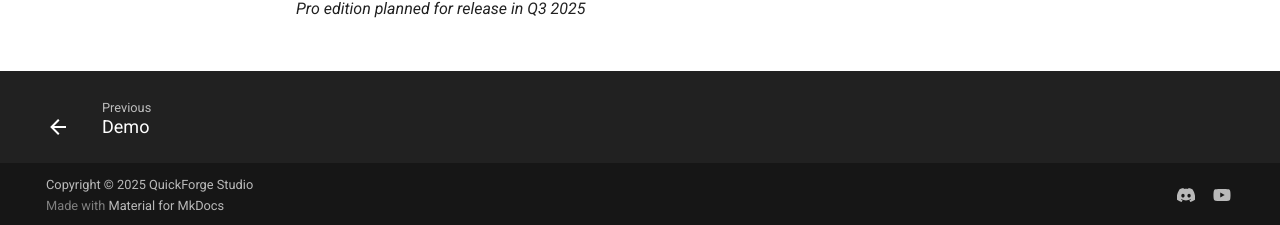
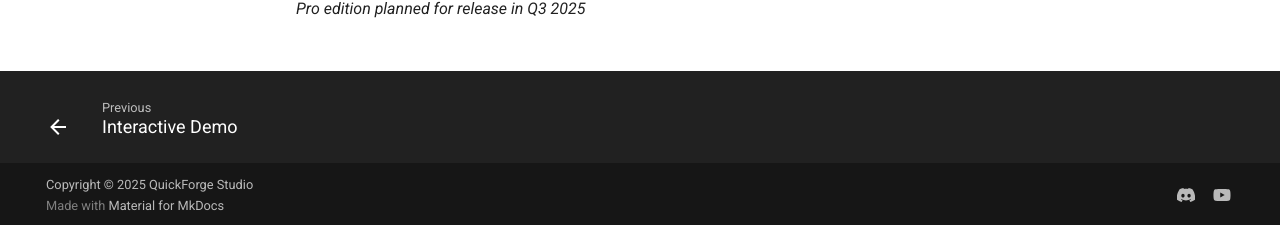
Before and after one commit to george-shilovsky/quickforge-docs, an MkDocs documentation site: the page built from docs/SaveKitPro/index.md, in a window 1280 px wide. Shown: the part 672-897 px from the top of the page. Built offline with MkDocs 1.6.1 and Material for MkDocs 9.7.7, drawn with Linux system fonts in a browser that asks for light colours; comment, search, counter and statistics services are not loaded.

Commit message:
Update mkdocs.yml

```diff
--- a/mkdocs.yml
+++ b/mkdocs.yml
@@ -66,6 +66,6 @@ nav:
         - Limitations: SaveKitLite/limitations.md
         - Comparison: SaveKitLite/comparison.md
     - 🧪 Examples:
-        - Demo: SaveKitLite/demo.md
+        - Interactive Demo: SaveKitLite/demo.md
   - SaveKit Pro:
       - Overview: SaveKitPro/index.md
```
